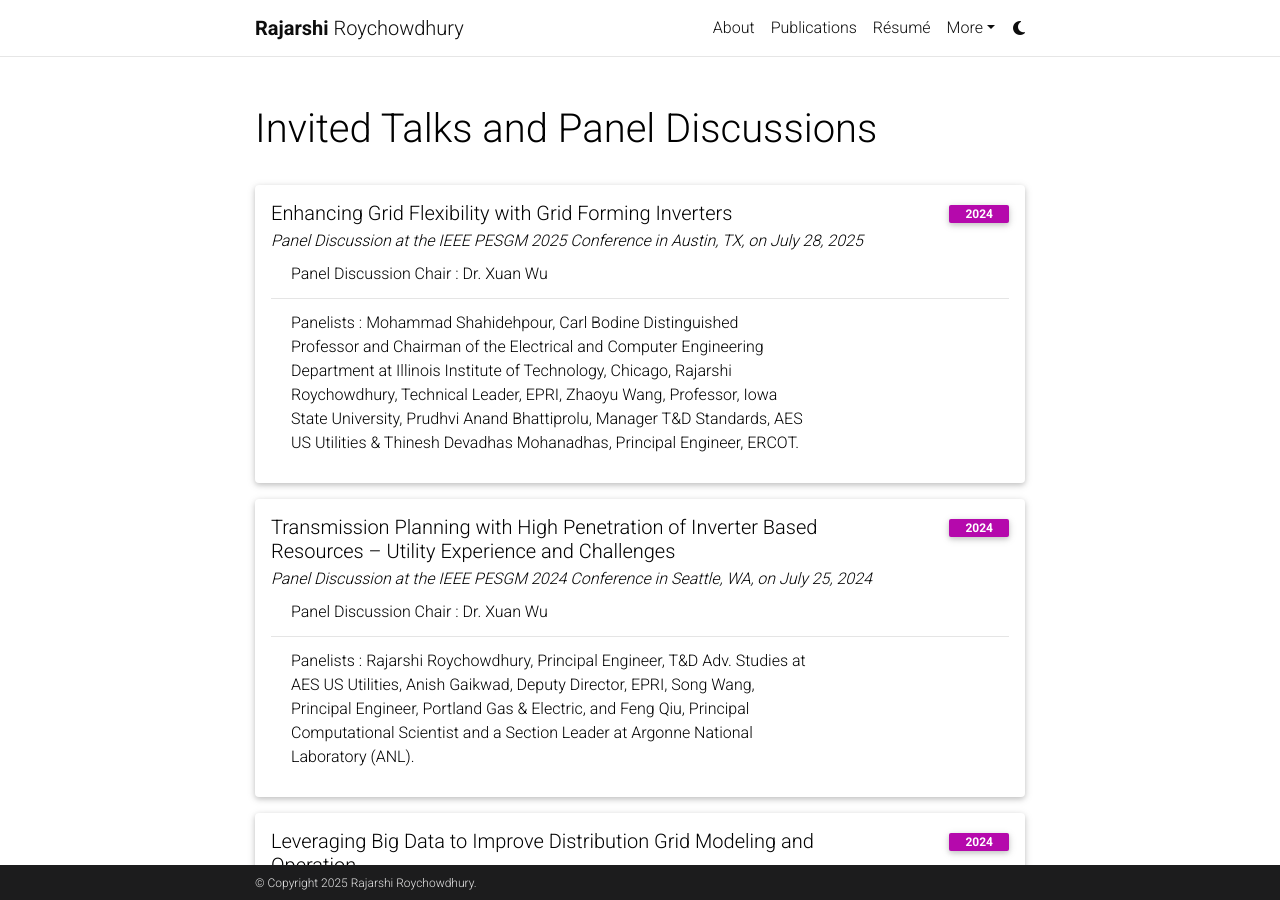
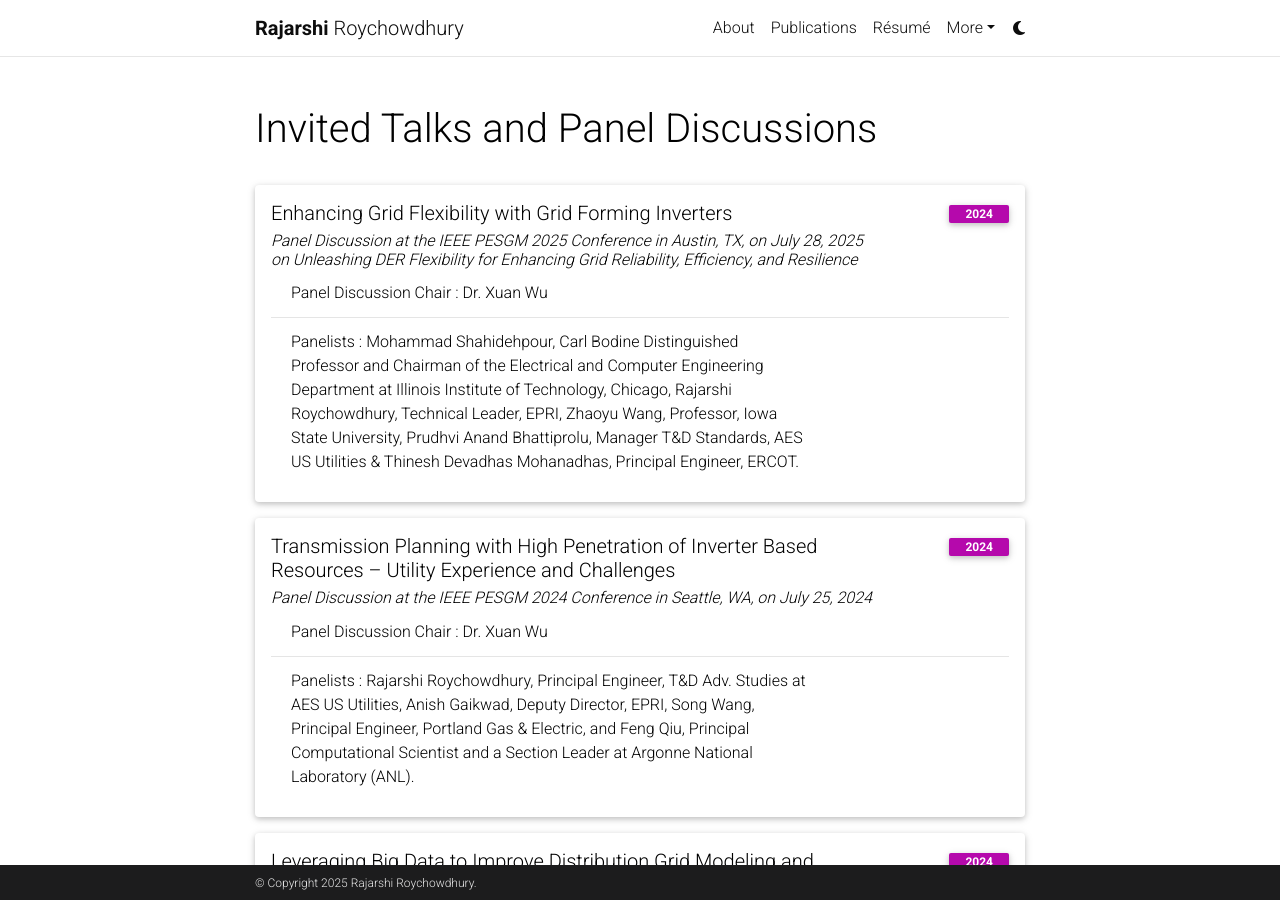
Before and after one commit to rajarshiroychowdhury/rajarshiroychowdhury.github.io, a Jekyll site: the page built from _pages/talks.md, in a window 1280 px wide and 900 px high. Built offline with Jekyll 4.4.1, drawn with Linux system fonts in a browser that asks for light colours; comment, search, counter and statistics services are not loaded; a style sheet for code colours, icons or effects is not loaded.

Commit message:
panel session pesgm 2025 updated

```diff
--- a/_pages/talks.md
+++ b/_pages/talks.md
@@ -101,7 +101,7 @@
     <div class="row">
       <div class="col-sm-10">
         <h5 id="comp210" class="card-title">Enhancing Grid Flexibility with Grid Forming Inverters </h5>
-        <h6 class="card-subtitle font-italic"> Panel Discussion at the IEEE PESGM 2025 Conference in Austin, TX, on July 28, 2025</h6>
+        <h6 class="card-subtitle font-italic"> Panel Discussion at the IEEE PESGM 2025 Conference in Austin, TX, on July 28, 2025 on Unleashing DER Flexibility for Enhancing Grid Reliability, Efficiency, and Resilience</h6>
       </div>
       <div class="col-sm-2 text-sm-right">
         <span class="badge">
```
